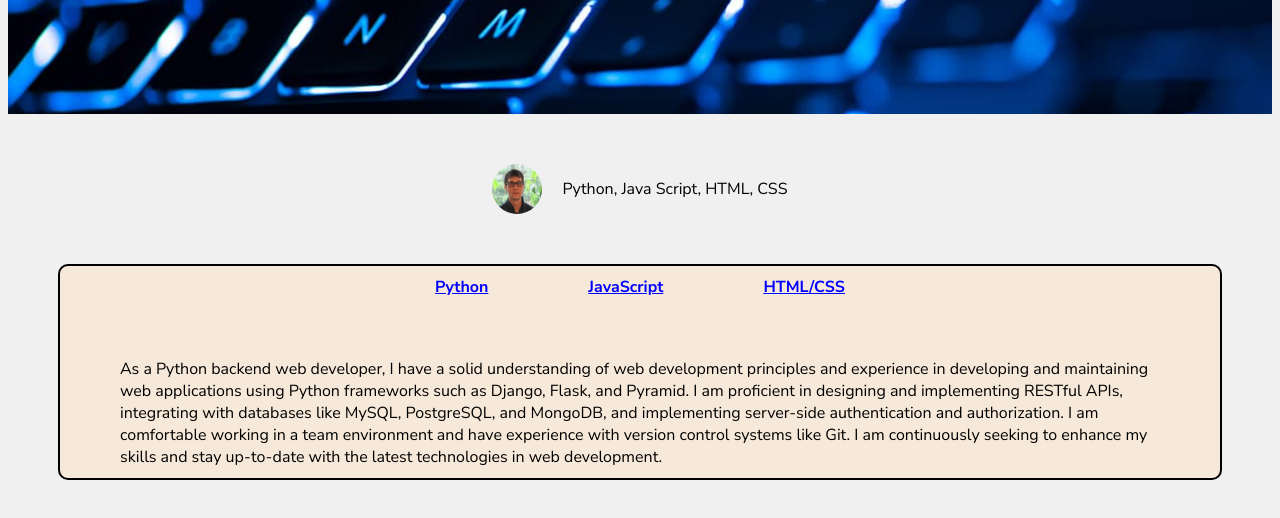
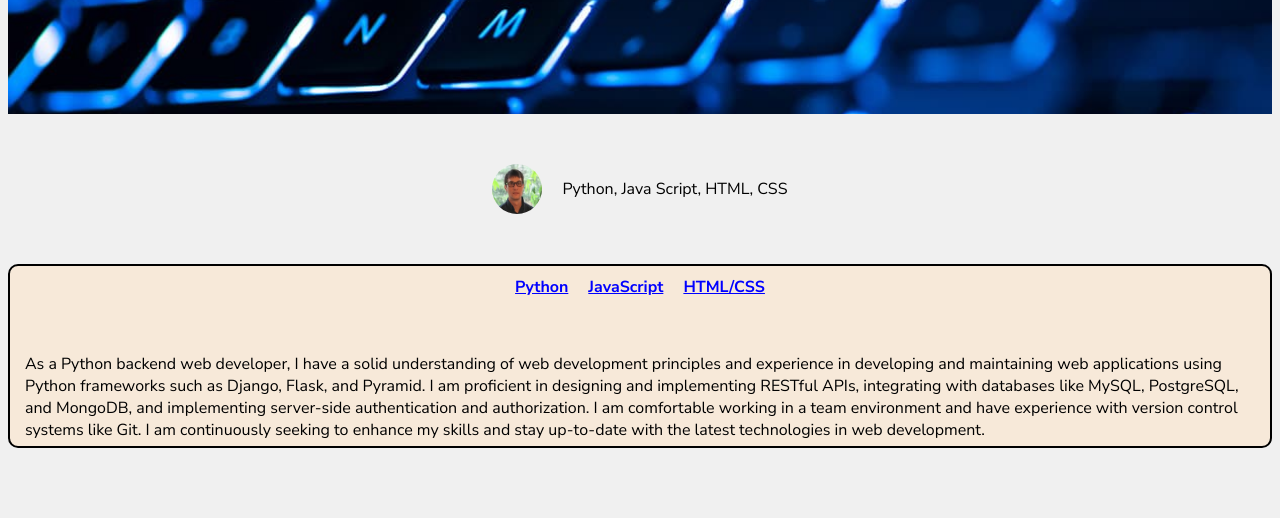
Before and after one commit to johnson999666/tabs, a plain HTML site: page index.html in a window 1280 px wide. Shown: the part 294-812 px from the top of the page. Drawn offline with Linux system fonts and the light colour scheme.

Commit message:
Add files via upload

```diff
--- a/style.css
+++ b/style.css
@@ -4,10 +4,10 @@
 }
 
 #test {
-    margin-right: 50px;
-    margin-left: 50px;
+    margin-right: 10px;
+    margin-left: 10px;
 
-    padding: 10px;
+    padding: 5px;
 }
 
 .titles {
@@ -16,7 +16,7 @@
     justify-content: center;
 }
 .title {
-    padding: 50px;
+    padding: 10px;
     padding-bottom: 50px;
     padding-top: 10px;
     font-weight: bold;
@@ -30,7 +30,7 @@
     border-right: 2px solid black;
     border: 2px solid black;
     border-radius: 10px;
-    margin: 50px;
+    margin-top: 50px;
     background-color: #f7e9d9;
 
 }
@@ -66,4 +66,5 @@
 body {
     font-family: 'Nunito Sans', sans-serif;
     background-color: #F0F0F0;
+
 }
```
